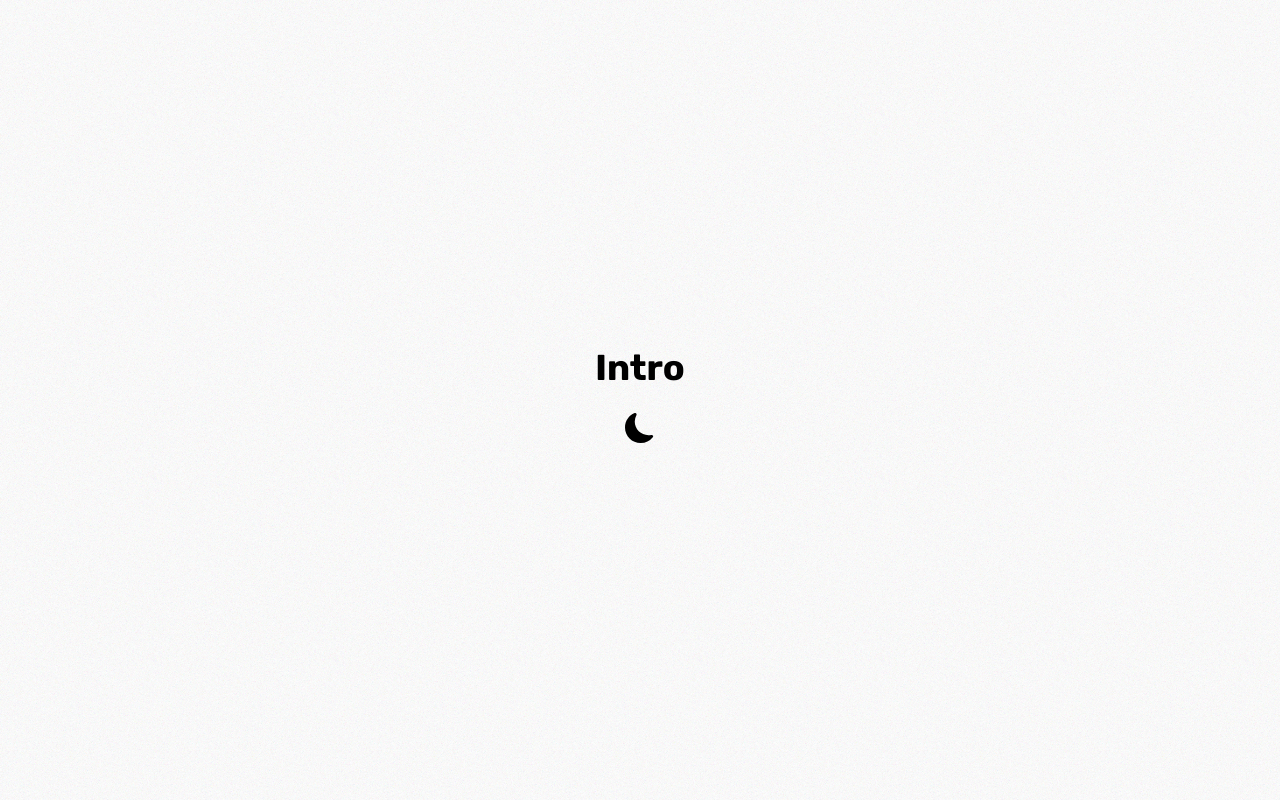
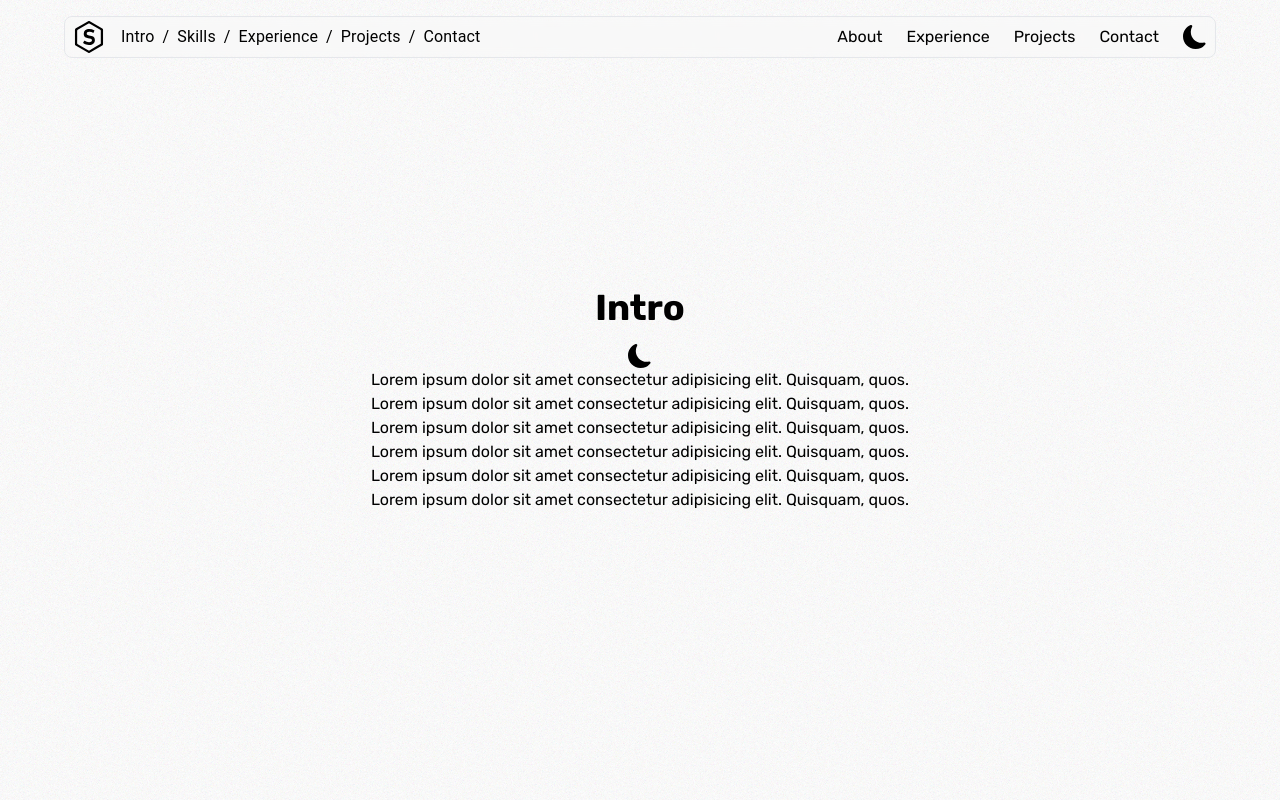
Before and after one commit to shaibalmuhtadee/portfolio2025, a Next.js app: page /intro in a window 1280 px wide. Built offline with nearby package versions, Linux system fonts and the light colour scheme.

Commit message:
Added: navbar

```diff
--- a/package.json
+++ b/package.json
@@ -9,6 +9,9 @@
     "lint": "next lint"
   },
   "dependencies": {
+    "@emotion/react": "^11.14.0",
+    "@emotion/styled": "^11.14.0",
+    "@mui/material": "^7.0.2",
     "motion": "^12.9.2",
     "next": "15.3.1",
     "next-themes": "^0.4.6",
--- a/src/app/contact/page.tsx
+++ b/src/app/contact/page.tsx
@@ -3,7 +3,7 @@
 export default function ContactPage() {
   return (
     <section
-      id="intro"
+      id="contact"
       className="min-h-screen flex flex-col items-center justify-center px-6"
     >
       <h1 className="text-4xl font-bold mb-4">Contact Page</h1>
--- a/src/app/experience/page.tsx
+++ b/src/app/experience/page.tsx
@@ -3,7 +3,7 @@
 export default function ExperiencePage() {
   return (
     <section
-      id="intro"
+      id="experience"
       className="min-h-screen flex flex-col items-center justify-center px-6"
     >
       <h1 className="text-4xl font-bold mb-4">Experience Page</h1>
--- a/src/app/intro/page.tsx
+++ b/src/app/intro/page.tsx
@@ -10,6 +10,24 @@ export default function IntroPage() {
     >
       <h1 className="text-4xl font-bold mb-4">Intro</h1>
       <ThemeSwitch />
+      <p>
+        Lorem ipsum dolor sit amet consectetur adipisicing elit. Quisquam, quos.
+      </p>
+      <p>
+        Lorem ipsum dolor sit amet consectetur adipisicing elit. Quisquam, quos.
+      </p>
+      <p>
+        Lorem ipsum dolor sit amet consectetur adipisicing elit. Quisquam, quos.
+      </p>
+      <p>
+        Lorem ipsum dolor sit amet consectetur adipisicing elit. Quisquam, quos.
+      </p>
+      <p>
+        Lorem ipsum dolor sit amet consectetur adipisicing elit. Quisquam, quos.
+      </p>
+      <p>
+        Lorem ipsum dolor sit amet consectetur adipisicing elit. Quisquam, quos.
+      </p>
     </section>
   );
 }
--- a/src/app/projects/page.tsx
+++ b/src/app/projects/page.tsx
@@ -3,7 +3,7 @@
 export default function ProjectsPage() {
   return (
     <section
-      id="intro"
+      id="projects"
       className="min-h-screen flex flex-col items-center justify-center px-6"
     >
       <h1 className="text-4xl font-bold mb-4">Projects Page</h1>
--- a/src/app/skills/page.tsx
+++ b/src/app/skills/page.tsx
@@ -3,7 +3,7 @@
 export default function SkillsPage() {
   return (
     <section
-      id="intro"
+      id="skills"
       className="min-h-screen flex flex-col items-center justify-center px-6"
     >
       <h1 className="text-4xl font-bold mb-4">Skills Page</h1>
--- /dev/null
+++ b/src/components/Breadcrumbs.tsx
@@ -0,0 +1,42 @@
+"use client";
+
+import * as React from "react";
+import Breadcrumbs from "@mui/material/Breadcrumbs";
+import Link from "@mui/material/Link";
+import { useTheme } from "next-themes";
+
+function handleClick(event: React.MouseEvent<HTMLDivElement, MouseEvent>) {
+  event.preventDefault();
+  console.info("You clicked a breadcrumb.");
+}
+
+export default function BasicBreadcrumbs() {
+  const { theme } = useTheme();
+  const [textColor, setTextColor] = React.useState("black");
+
+  React.useEffect(() => {
+    setTextColor(theme === "dark" ? "white" : "black");
+  }, [theme]);
+
+  return (
+    <div role="presentation" onClick={handleClick}>
+      <Breadcrumbs aria-label="breadcrumb" color={textColor}>
+        <Link underline="hover" color={textColor} href="#intro">
+          Intro
+        </Link>
+        <Link underline="hover" color={textColor} href="#skills">
+          Skills
+        </Link>
+        <Link underline="hover" color={textColor} href="#experience">
+          Experience
+        </Link>
+        <Link underline="hover" color={textColor} href="#projects">
+          Projects
+        </Link>
+        <Link underline="hover" color={textColor} href="#contact">
+          Contact
+        </Link>
+      </Breadcrumbs>
+    </div>
+  );
+}
--- a/src/components/NavBar.tsx
+++ b/src/components/NavBar.tsx
@@ -1,5 +1,41 @@
+"use client";
+
+import Breadcrumbs from "./Breadcrumbs";
+import ThemeSwitch from "./ThemeSwitch";
+import Image from "next/image";
+import Link from "next/link";
+
 const NavBar = () => {
-  return <></>;
+  return (
+    <nav className="fixed top-4 left-1/2 -translate-x-1/2 w-[90%] max-w-6xl flex items-center justify-between px-2 py-1 border rounded-lg bg-light-primary/80 dark:bg-dark-primary/80 backdrop-blur-xs border-gray-200 dark:border-gray-700">
+      <div className="flex items-center gap-4">
+        <Image src="/favicon/favicon.svg" alt="Logo" width={32} height={32} />
+        <Breadcrumbs />
+      </div>
+
+      <div className="flex items-center gap-6">
+        <Link href="/intro" className="hover:text-blue-500 transition-colors">
+          About
+        </Link>
+        <Link
+          href="/experience"
+          className="hover:text-blue-500 transition-colors"
+        >
+          Experience
+        </Link>
+        <Link
+          href="/projects"
+          className="hover:text-blue-500 transition-colors"
+        >
+          Projects
+        </Link>
+        <Link href="/contact" className="hover:text-blue-500 transition-colors">
+          Contact
+        </Link>
+        <ThemeSwitch />
+      </div>
+    </nav>
+  );
 };
 
 export default NavBar;
--- a/src/components/ThemeSwitch.tsx
+++ b/src/components/ThemeSwitch.tsx
@@ -41,9 +41,9 @@ const ThemeSwitch = () => {
     return null;
   }
 
-  const buttonStyles = `flex items-center justify-center w-12 h-12 text-3xl transition-transform duration-150 rounded-md hover:ring hover:scale-110 focus:ring`;
-  const lightThemeStyles = `ring-black bg-light_secondary text-dark_primary`;
-  const darkThemeStyles = `ring-light_primary bg-dark_secondary text-light_primary`;
+  const buttonStyles = `flex items-center justify-center text-2xl transition-transform duration-150 rounded-md hover:cursor-pointer`;
+  const lightThemeStyles = `ring-black bg-light_secondary text-dark_primary hover:text-[#8E97A4]`;
+  const darkThemeStyles = `ring-light_primary bg-dark_secondary text-light_primary hover:text-[#F2F230]`;
 
   if (currentTheme === "dark") {
     return (
--- /dev/null
+++ b/src/middleware.ts
@@ -0,0 +1,15 @@
+import { NextResponse } from "next/server";
+import type { NextRequest } from "next/server";
+
+export function middleware(request: NextRequest) {
+  // Redirect root path to /intro
+  // if (request.nextUrl.pathname === "/") {
+  //   return NextResponse.redirect(new URL("/intro", request.url));
+  // }
+
+  return NextResponse.next();
+}
+
+export const config = {
+  matcher: ["/"],
+};
```
Also changed, not shown: 1 other file (tests, documents, lock files or other folders).
